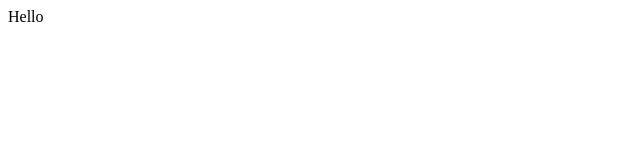
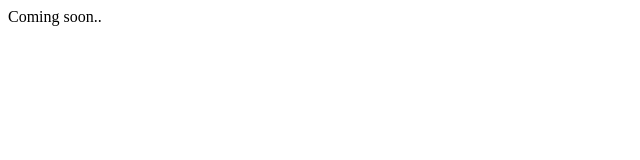
Before and after one commit to eftakhairul/circle-ci-aws-s3-deploy, a plain HTML site: page index.html in a window 1280 px wide. Shown: the full height of the page, 0-640 px from the left. Drawn offline with Linux system fonts and the light colour scheme.

Commit message:
new message updated

```diff
--- a/index.html
+++ b/index.html
@@ -1 +1 @@
-<p>Hello</>
+<p>Coming soon..</p>
```
